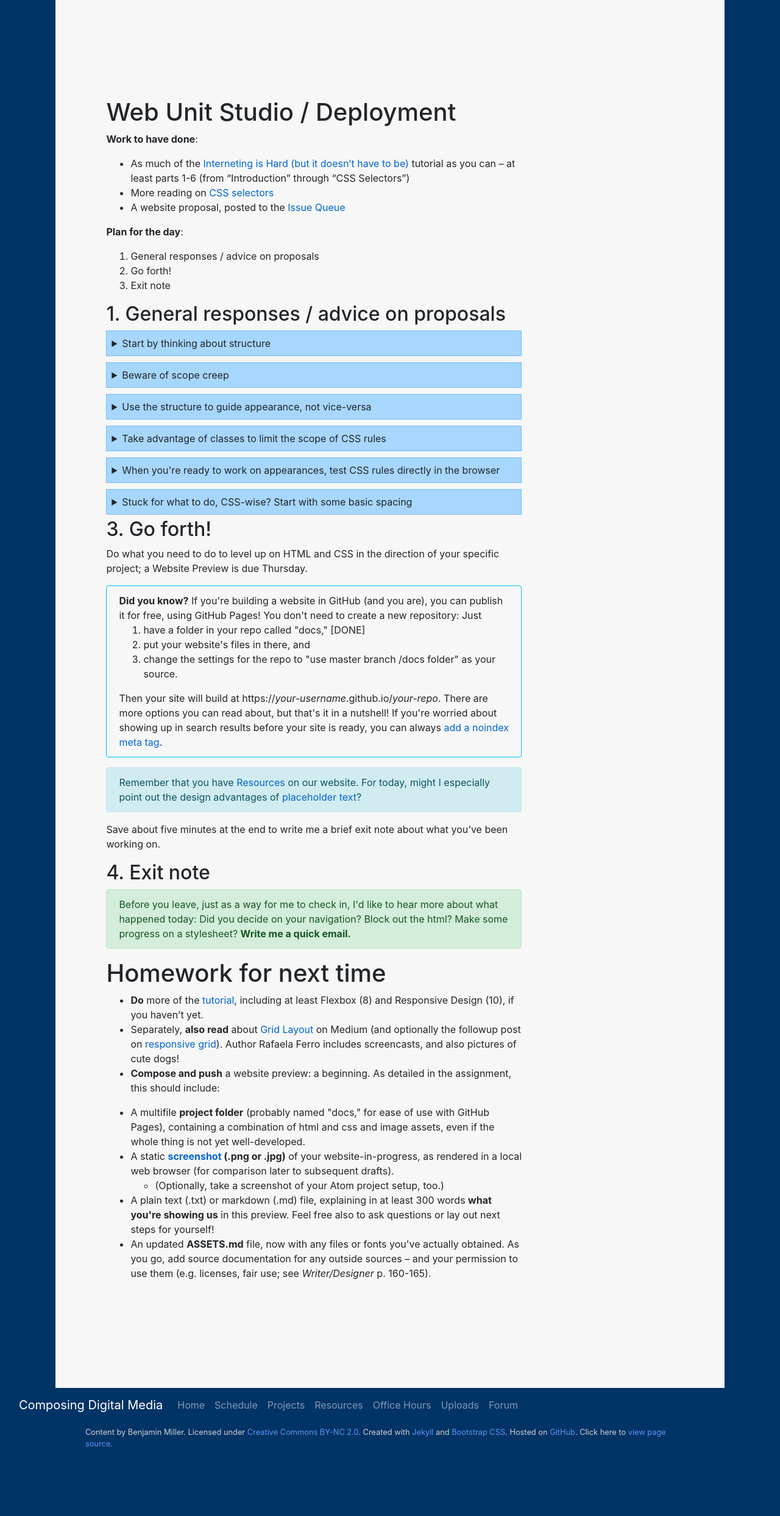
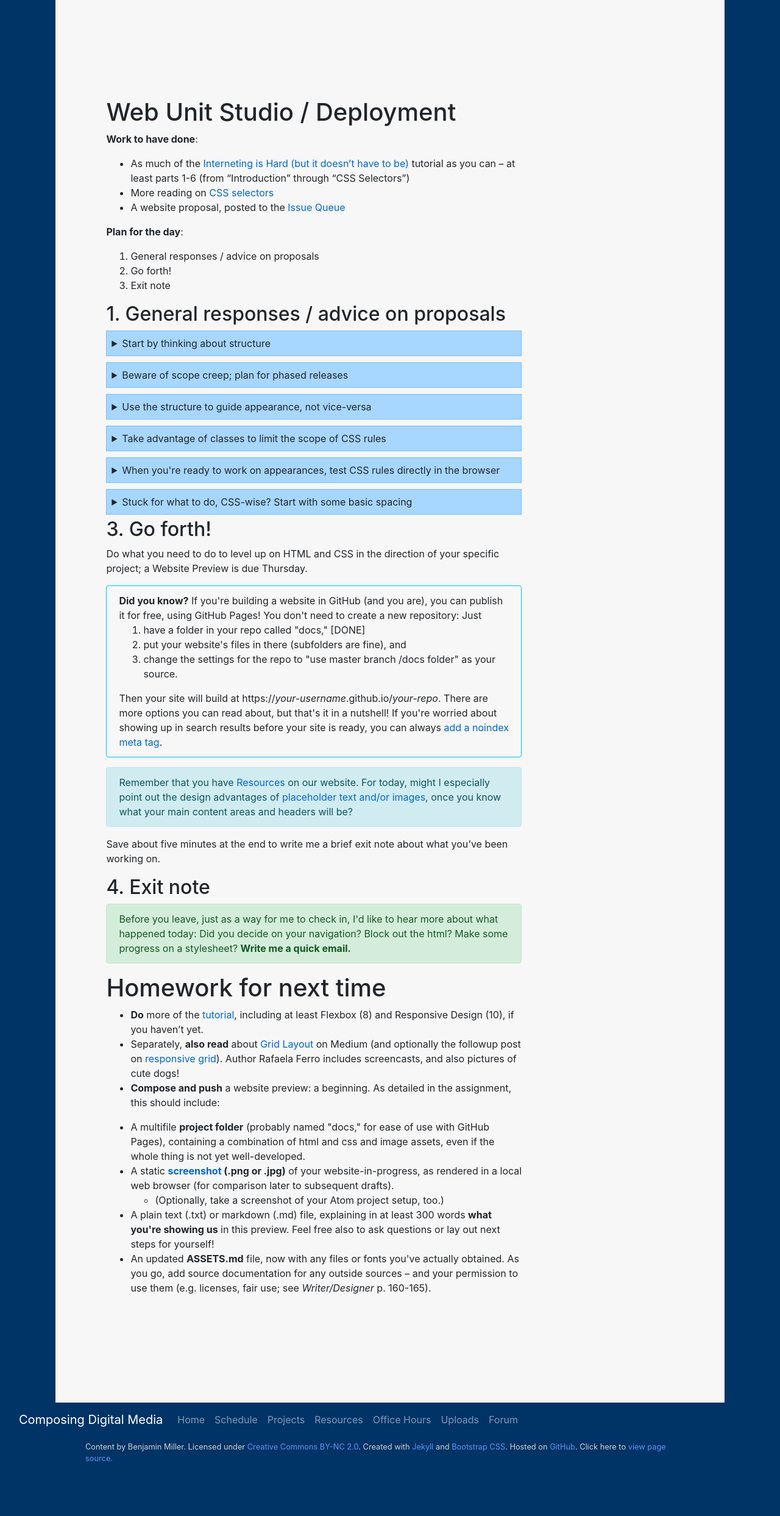
Before and after one commit to benmiller314/cdm2020spring, a Jekyll site: the page built from plans/lesson-17.md, in a window 1280 px wide. Shown: the whole page at 61% size. Built offline with Jekyll 4.4.1, drawn with Linux system fonts in a browser that asks for light colours; our own code applies the rules of GitHub Pages for plain Markdown files; before the commit the page ends 2462 px from its top, so only the background shows below that.

Commit message:
wording tweaks and actual <pre> formatting

```diff
--- a/assets/css/screen.css
+++ b/assets/css/screen.css
@@ -232,7 +232,7 @@
 }
 
 /* Get rid of that default pink code styling */
-code {
+pre, code {
     border-radius: 2px;
     -moz-border-radius: 2px;
     -webkit-border-radius: 2px;
@@ -245,3 +245,12 @@
     background-color: #efefef;
     vertical-align: baseline;
 }
+
+pre {
+    padding: 0.2em 1em 1.2em;
+}
+
+pre code {
+    border: none;
+    padding: initial;
+}
--- a/plans/lesson-17.md
+++ b/plans/lesson-17.md
@@ -34,7 +34,7 @@
 </details>
 
 <details>
-<summary>Beware of scope creep</summary>
+<summary>Beware of scope creep; plan for phased releases</summary>
 
 <p>Bear in mind that you only have a couple more weeks on this project. If you've just given yourself an ambitious agenda, think about "minimum deliverable product" and "stretch goals." You have version control; you can iterate. In other words: you can always come back and add <em>more</em>, but it's good to start with what's really at the <em>core</em> of your website idea.</p>
 
@@ -65,7 +65,7 @@
 This solution probably makes the most sense if you want to do some styling on the containing element, like changing its background or centering a bunch of things.
 </p>
 <p>
-Or – probably the simplest solution of all – you could just set the class directly, with a class like "subtitle" (or whatever you want to call it): <code>&lt;h2 class="subtitle"&gt;</code>:
+Or – probably the simplest solution of all – you could just set the class directly on the element, calling it something like "subtitle" (or whatever you want to call it): <pre><code class="html">&lt;h2 class="subtitle"&gt;</code></pre>
 <pre><code class="css">
 h2.subtitle {
   font-size: 18px;
@@ -120,7 +120,7 @@
 <div class="alert alert-white">
 <strong>Did you know?</strong> If you're building a website in GitHub (and you are), you can publish it for free, using GitHub Pages! You don't need to create a new repository: Just <ol>
 <li>have a folder in your repo called "docs," [DONE]</li>
-<li>put your website's files in there, and </li>
+<li>put your website's files in there (subfolders are fine), and </li>
 <li>change the settings for the repo to "use master branch /docs folder" as your source.</li>
 </ol>
 Then your site will build at https://<em>your-username</em>.github.io/<em>your-repo</em>. There are more options you can read about, but that's it in a nutshell!
@@ -129,7 +129,7 @@
 </div>
 
 <div class="alert alert-info">
-Remember that you have <a href="{{site.github.baseurl}}/resources#web-design">Resources</a> on our website. For today, might I especially point out the design advantages of <a href="https://loremipsum.io">placeholder text</a>?
+Remember that you have <a href="{{site.github.baseurl}}/resources#web-design">Resources</a> on our website. For today, might I especially point out the design advantages of <a href="https://loremipsum.io">placeholder text and/or images</a>, once you know what your main content areas and headers will be?
 </div>
 
 
```
